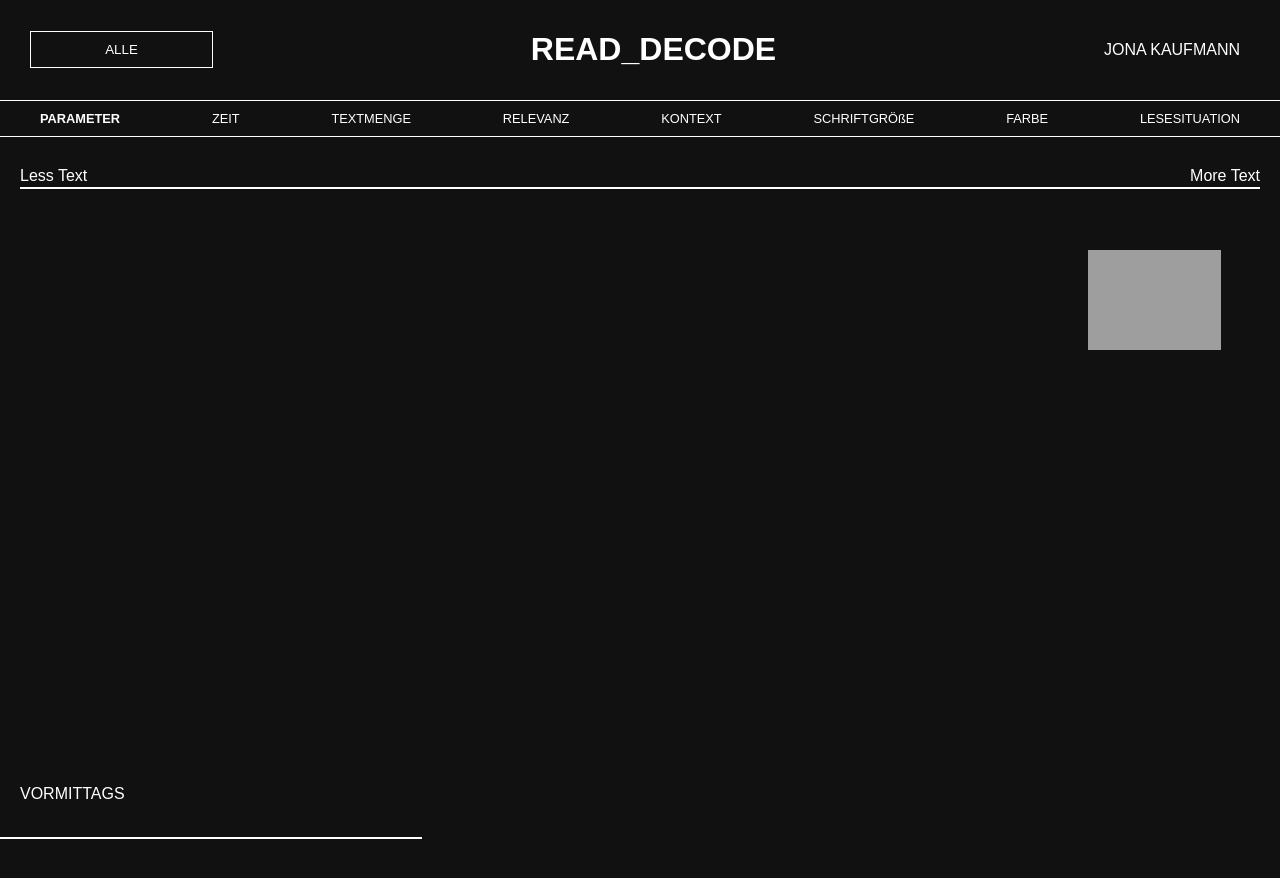
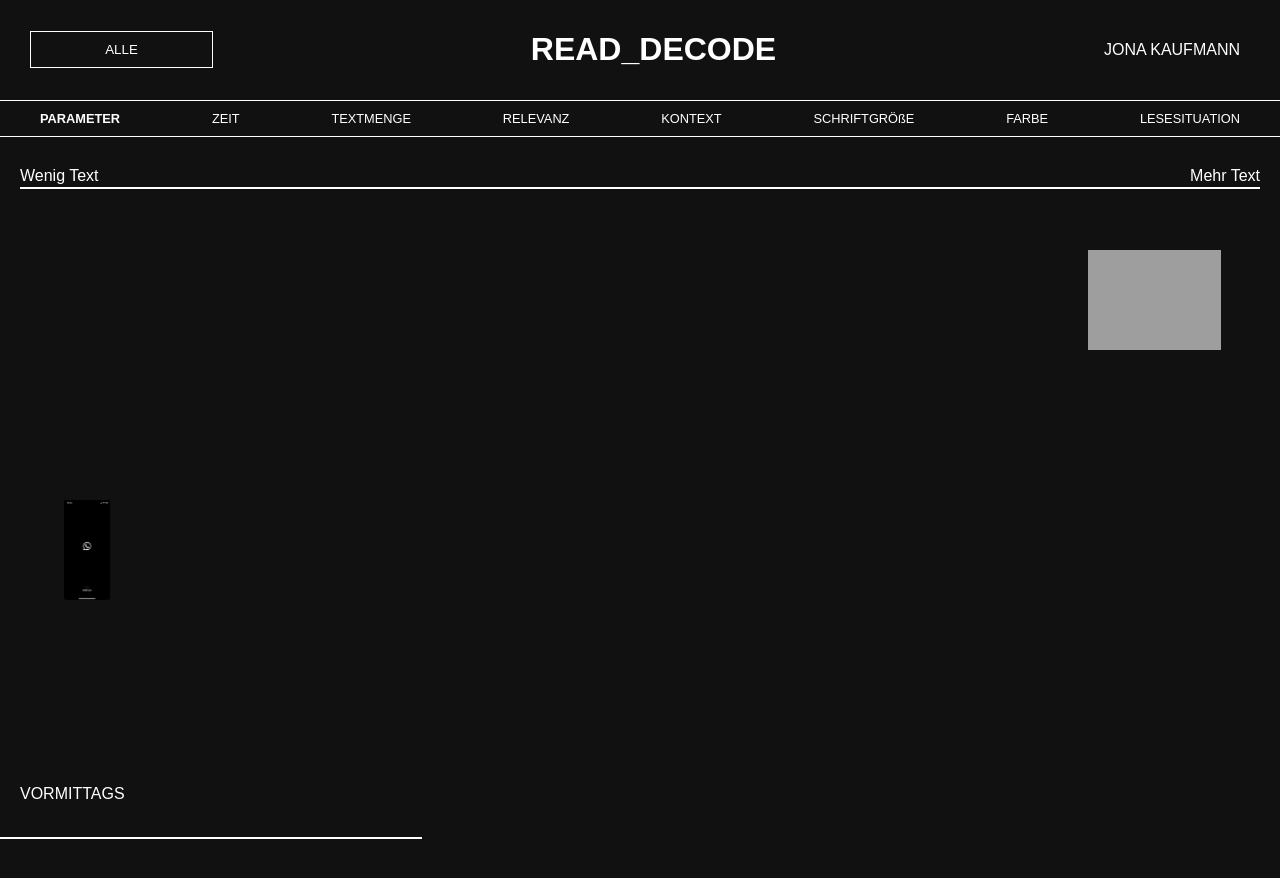
Before and after one commit to jk10274/read-decode, a plain HTML site: page index.html in a window 1280 px wide. Shown: the top 878 px of the page. Drawn offline with Linux system fonts and the light colour scheme; grey boxes are pictures that could not be loaded; a web font is replaced by a local one.

Commit message:
Adjust generation data

```diff
--- a/index.html
+++ b/index.html
@@ -38,8 +38,8 @@
   </nav>
   <!-- rest of the website -->
   <div class="timeline">
-    <span class="less-text">Less Text</span>
-    <span class="more-text">More Text</span>
+    <span class="less-text">Wenig Text</span>
+    <span class="more-text">Mehr Text</span>
   </div>
 
 
--- a/script.js
+++ b/script.js
@@ -3,6 +3,16 @@ fetch('texts.json')
   .then(response => response.json())
   .then(data => {
     const imageContainer = document.getElementById('image-container');
+
+    // Get the maximum "Time" value to calculate the delay
+    let maxTime = 0;
+    for (let text in data.Texts) {
+      data.Texts[text].forEach(imageInfo => {
+        if (imageInfo.Time > maxTime) {
+          maxTime = imageInfo.Time;
+        }
+      });
+    }
 
     // Loop through each object in the Texts object
     for (let text in data.Texts) {
@@ -30,6 +40,17 @@ fetch('texts.json')
         img.style.top = `${top}px`;
         img.style.left = `${left}vw`;
         img.style.zIndex = 1000;
+
+        // Initially set opacity to 0
+        img.style.opacity = 0;
+
+        // Add the fade-in class to the image
+        img.classList.add('fade-in');
+
+        // Set the animation delay based on the "Time" value
+        let delay = (imageInfo.Time / maxTime) * 1; // The multiplier controls the total duration
+        img.style.animationDelay = `${delay}s`;
+
         // Append the image to the imageContainer
         imageContainer.appendChild(img);
       });
--- a/styles.css
+++ b/styles.css
@@ -116,3 +116,18 @@ body {
   .timeline .more-text {
     right: 0;
   }
+
+  @keyframes fadeIn {
+    from {
+      opacity: 0;
+    }
+    to {
+      opacity: 1;
+    }
+  }
+
+  .fade-in {
+    animation-name: fadeIn;
+    animation-duration: 1s;
+    animation-fill-mode: forwards;
+  }
--- a/texts.json
+++ b/texts.json
@@ -16,7 +16,7 @@
         "Meta Logo auf Whatsapp": [
             {
                 "Category": "Bildschirm",
-                "Time": 10,
+                "Time": 2,
                 "Amount": 1,
                 "Importance": 6,
                 "Context": 1,
```
